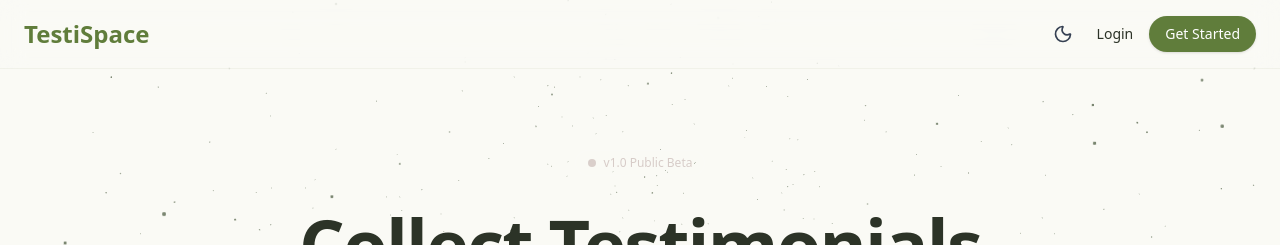
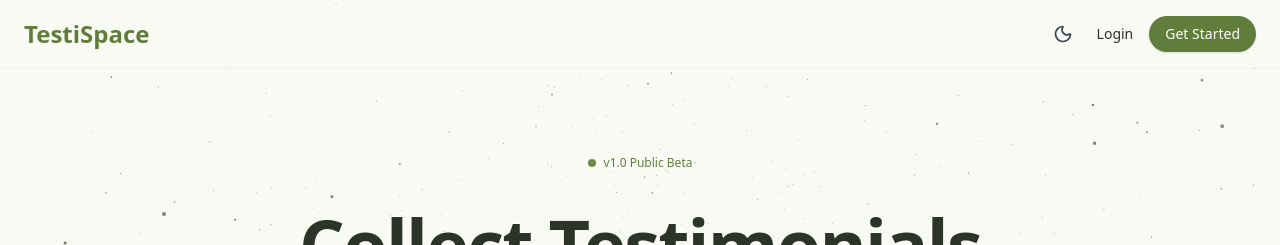
Before and after one commit to xeylous/testispace, a Next.js app: page / in a window 1280 px wide. Shown: the top 245 px of the page. Built offline with nearby package versions, Linux system fonts and the light colour scheme.

Commit message:
updated code

```diff
--- a/src/app/page.tsx
+++ b/src/app/page.tsx
@@ -20,8 +20,8 @@
           className="max-w-4xl mx-auto"
         >
           <div className="inline-flex items-center gap-2 bg-white/5 border border-white/10 rounded-full px-3 py-1 mb-8">
-            <span className="flex h-2 w-2 rounded-full bg-accent animate-pulse"></span>
-            <span className="text-xs font-medium text-accent">v1.0 Public Beta</span>
+            <span className="flex h-2 w-2 rounded-full bg-primary animate-pulse"></span>
+            <span className="text-xs font-medium text-primary">v1.0 Public Beta</span>
           </div>
 
           <h1 className="text-5xl md:text-7xl font-bold tracking-tight mb-6 text-foreground">
```
